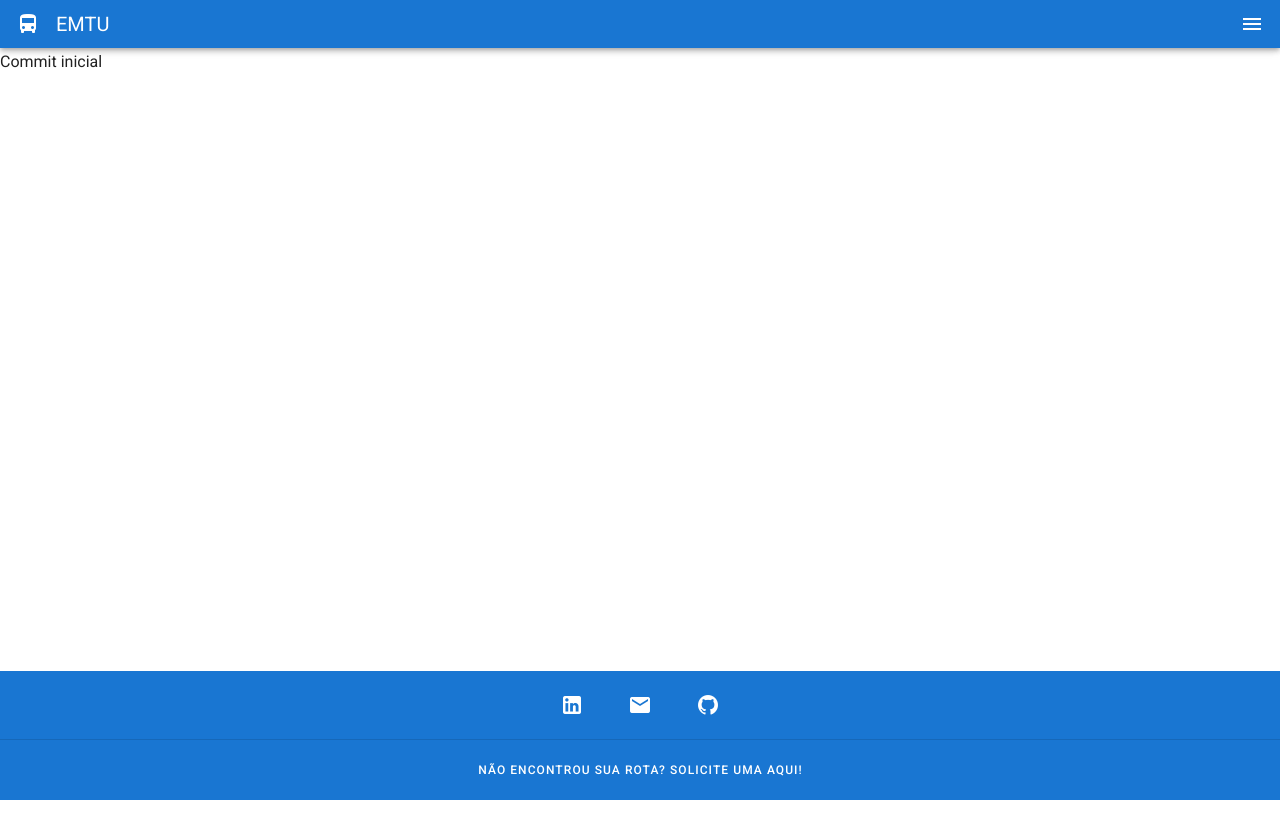
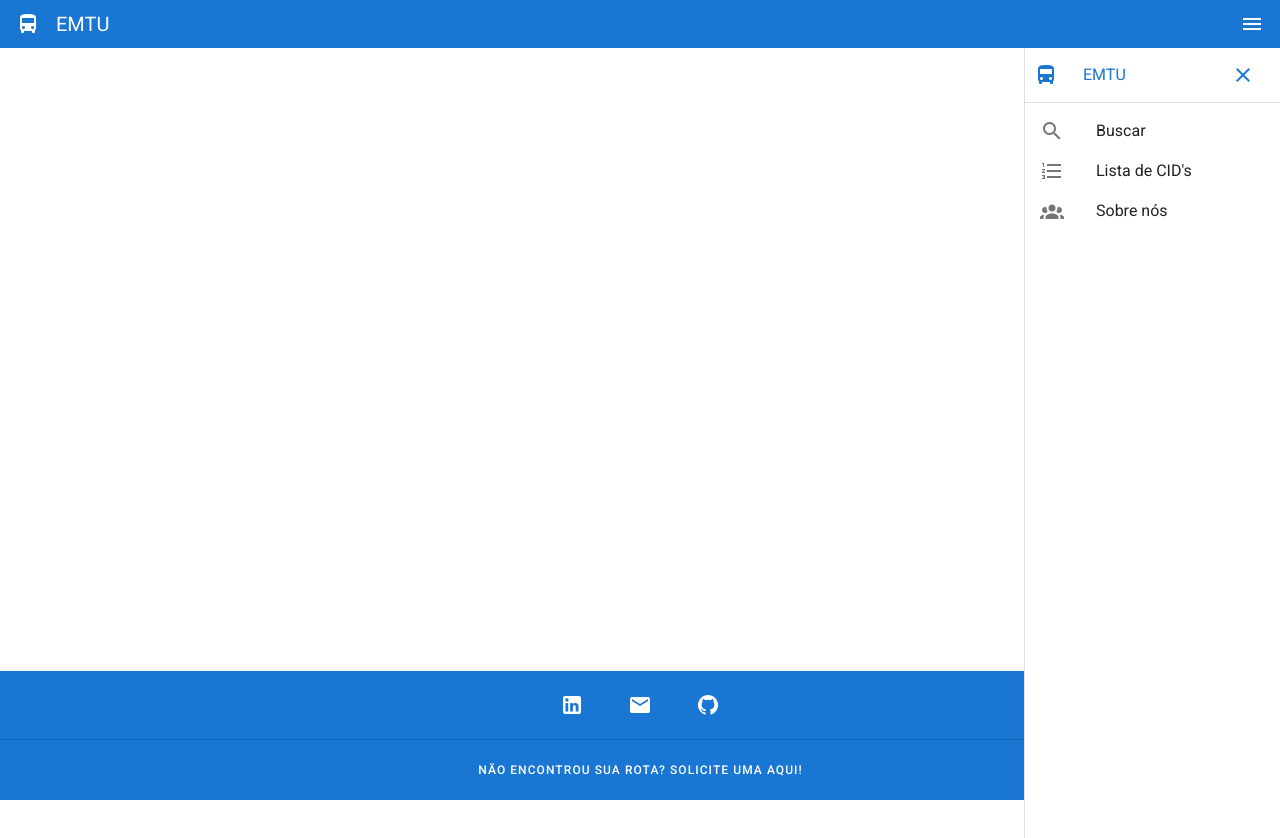
Before and after one commit to UnifespCodeLab/emtu-web, a Nuxt app: page / in a window 1280 px wide. Both pictures are taken after a click on the button 1252 px from the left and 24 px from the top of the page. Shown: the top 838 px of the page. Before the commit the page ends 800 px from the top, so only its background shows below. Built offline with nearby package versions, Linux system fonts and the light colour scheme.

Commit message:
chore: add navigation drawer

```diff
--- a/components/TheHeader.vue
+++ b/components/TheHeader.vue
@@ -6,15 +6,80 @@
 
       <v-spacer></v-spacer>
 
-      <v-app-bar-nav-icon></v-app-bar-nav-icon>
+      <v-app-bar-nav-icon @click="drawer = true"></v-app-bar-nav-icon>
     </v-toolbar>
+
+    <v-sheet
+      height="100vh"
+      class="overflow-hidden"
+      style="position: relative;"
+    >
+      <v-navigation-drawer
+      v-model="drawer"
+      absolute
+      right>
+
+      <div class="ds-flex">
+        <v-icon color="primary" class="title-navigation">mdi-bus</v-icon>
+        <v-list-item-title class="title-navigation">EMTU</v-list-item-title>
+        <v-icon color="primary" class="title-navigation" @click="drawer = false">mdi-close</v-icon>
+      </div>
+
+      </v-list-item>
+
+      <v-divider></v-divider>
+
+      <v-list dense>
+        <v-list-item
+          v-for="item in items"
+          :key="item.title"
+          link
+        >
+          <v-list-item-icon>
+            <v-icon>{{ item.icon }}</v-icon>
+          </v-list-item-icon>
+
+          <v-list-item-content>
+            <span class="item-title">{{ item.title }}</span>
+          </v-list-item-content>
+        </v-list-item>
+      </v-list>
+    </v-navigation-drawer>
+    </v-sheet>
+
   </v-card>
 </template>
 
 <script>
 export default {
   name: 'TheHeader',
+  data () {
+      return {
+        drawer: false,
+        items: [
+          { title: 'Buscar', icon: 'mdi-magnify' },
+          { title: "Lista de CID's", icon: 'mdi-format-list-numbered' },
+          { title: "Sobre nós", icon: 'mdi-account-group' },
+        ],
+      }
+    },
 }
 </script>
 <style lang="scss">
+
+.ds-flex {
+  display: flex;
+  justify-content: center;
+  margin: 15px 0 15px 10px;
+}
+
+.title-navigation {
+  color:#1976D2;
+  margin-right: 25px;
+}
+
+.item-title {
+  font-size: 16px;
+}
+
 </style>
```
